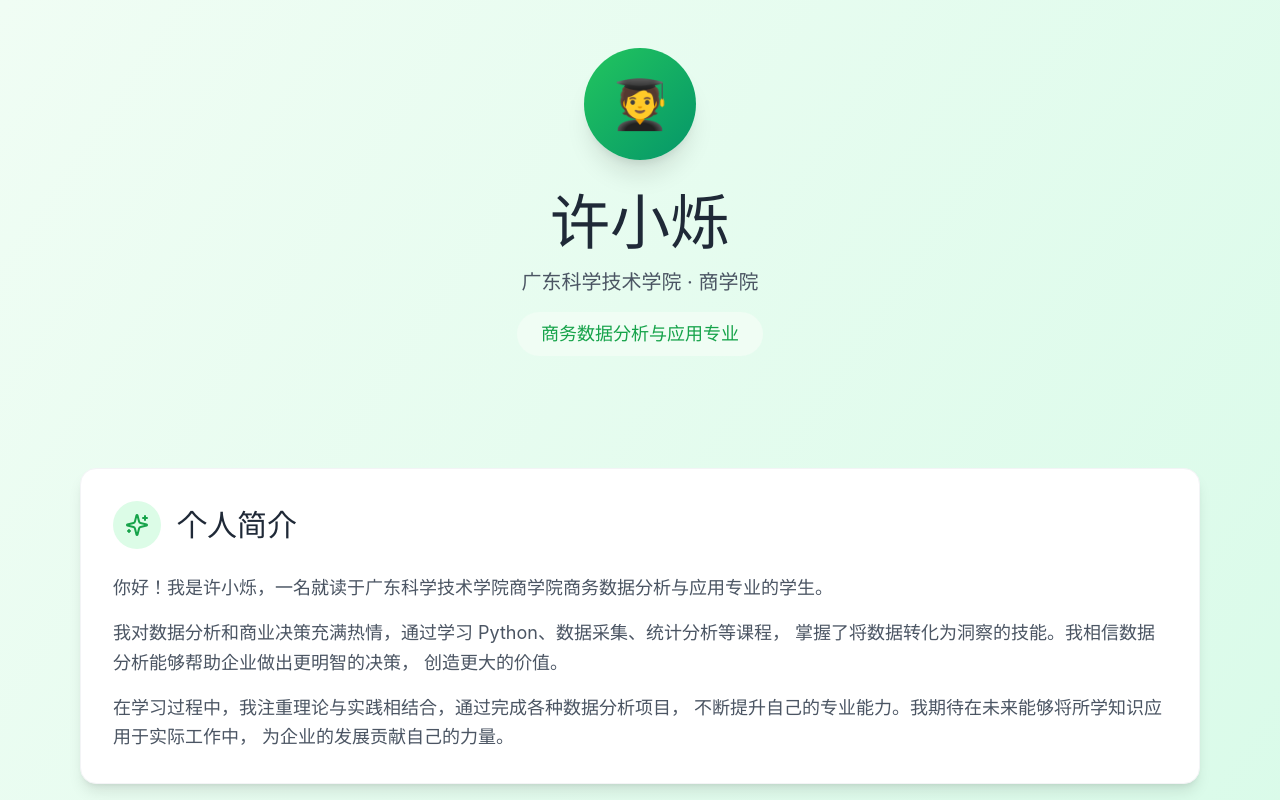
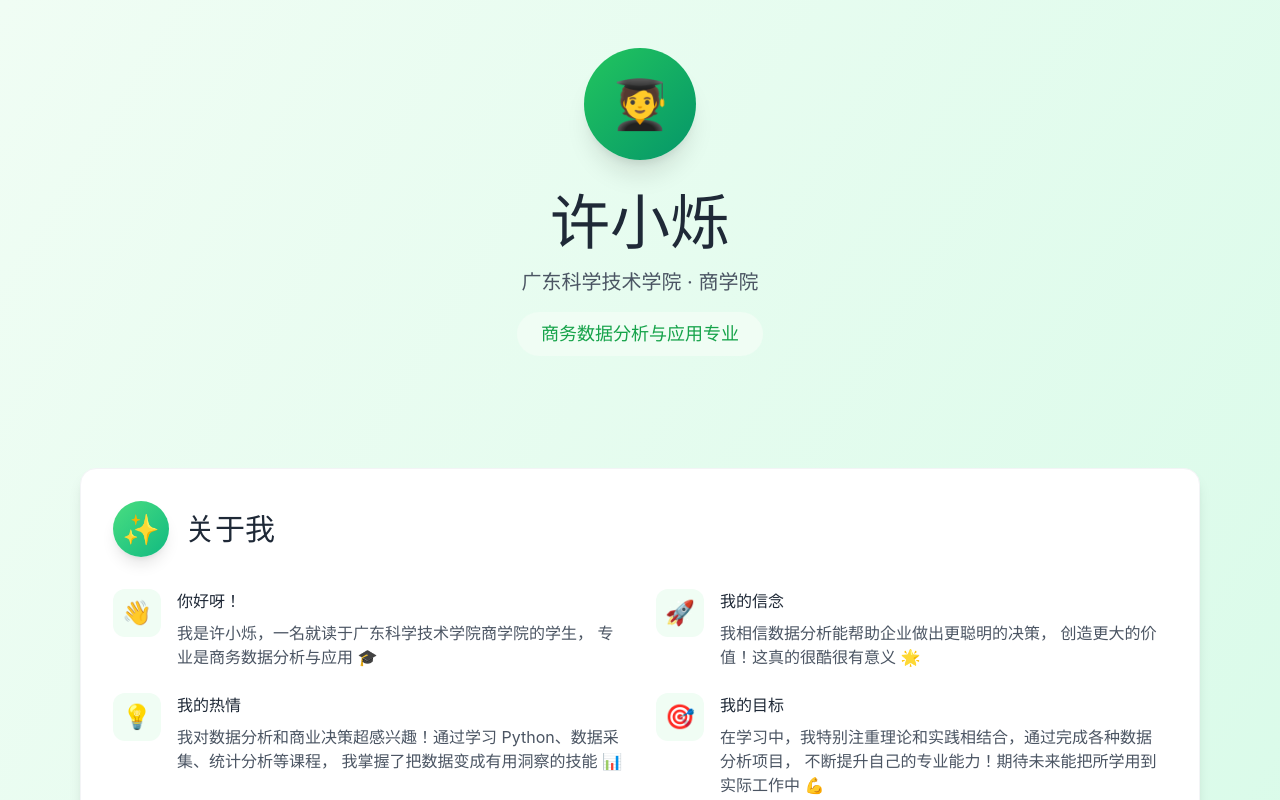
Before and after one commit to mie-cloud/mie-, a React (Vite) app: page / in a window 1280 px wide. Shown: the top 800 px of the page. Built offline with nearby package versions, Linux system fonts and the light colour scheme.

Commit message:
让个人简介更有趣，添加可爱插图

```diff
--- a/src/pages/Home.tsx
+++ b/src/pages/Home.tsx
@@ -29,26 +29,77 @@ export default function Home() {
 
         {/* 个人简介 */}
         <div className="bg-white rounded-2xl shadow-lg p-8 mb-12 border border-gray-100">
-          <div className="flex items-center mb-6">
-            <div className="w-12 h-12 bg-green-100 rounded-full flex items-center justify-center mr-4">
-              <Sparkles className="w-6 h-6 text-green-600" />
+          <div className="flex items-center mb-8">
+            <div className="w-14 h-14 bg-gradient-to-br from-green-400 to-emerald-500 rounded-full flex items-center justify-center mr-4 shadow-lg">
+              <span className="text-3xl">✨</span>
             </div>
-            <h2 className="text-3xl font-bold text-gray-800">个人简介</h2>
+            <h2 className="text-3xl font-bold text-gray-800">关于我</h2>
           </div>
-          <div className="space-y-4 text-gray-600 text-lg leading-relaxed">
-            <p>
-              你好！我是许小烁，一名就读于广东科学技术学院商学院商务数据分析与应用专业的学生。
-            </p>
-            <p>
-              我对数据分析和商业决策充满热情，通过学习 Python、数据采集、统计分析等课程，
-              掌握了将数据转化为洞察的技能。我相信数据分析能够帮助企业做出更明智的决策，
-              创造更大的价值。
-            </p>
-            <p>
-              在学习过程中，我注重理论与实践相结合，通过完成各种数据分析项目，
-              不断提升自己的专业能力。我期待在未来能够将所学知识应用于实际工作中，
-              为企业的发展贡献自己的力量。
-            </p>
+
+          <div className="grid grid-cols-1 md:grid-cols-2 gap-8">
+            <div className="space-y-6">
+              <div className="flex items-start">
+                <div className="w-12 h-12 bg-green-50 rounded-xl flex items-center justify-center mr-4 flex-shrink-0">
+                  <span className="text-2xl">👋</span>
+                </div>
+                <div>
+                  <h3 className="font-bold text-gray-800 mb-2">你好呀！</h3>
+                  <p className="text-gray-600">
+                    我是许小烁，一名就读于广东科学技术学院商学院的学生，
+                    专业是商务数据分析与应用 🎓
+                  </p>
+                </div>
+              </div>
+
+              <div className="flex items-start">
+                <div className="w-12 h-12 bg-green-50 rounded-xl flex items-center justify-center mr-4 flex-shrink-0">
+                  <span className="text-2xl">💡</span>
+                </div>
+                <div>
+                  <h3 className="font-bold text-gray-800 mb-2">我的热情</h3>
+                  <p className="text-gray-600">
+                    我对数据分析和商业决策超感兴趣！通过学习 Python、数据采集、统计分析等课程，
+                    我掌握了把数据变成有用洞察的技能 📊
+                  </p>
+                </div>
+              </div>
+            </div>
+
+            <div className="space-y-6">
+              <div className="flex items-start">
+                <div className="w-12 h-12 bg-green-50 rounded-xl flex items-center justify-center mr-4 flex-shrink-0">
+                  <span className="text-2xl">🚀</span>
+                </div>
+                <div>
+                  <h3 className="font-bold text-gray-800 mb-2">我的信念</h3>
+                  <p className="text-gray-600">
+                    我相信数据分析能帮助企业做出更聪明的决策，
+                    创造更大的价值！这真的很酷很有意义 🌟
+                  </p>
+                </div>
+              </div>
+
+              <div className="flex items-start">
+                <div className="w-12 h-12 bg-green-50 rounded-xl flex items-center justify-center mr-4 flex-shrink-0">
+                  <span className="text-2xl">🎯</span>
+                </div>
+                <div>
+                  <h3 className="font-bold text-gray-800 mb-2">我的目标</h3>
+                  <p className="text-gray-600">
+                    在学习中，我特别注重理论和实践相结合，通过完成各种数据分析项目，
+                    不断提升自己的专业能力！期待未来能把所学用到实际工作中 💪
+                  </p>
+                </div>
+              </div>
+            </div>
+          </div>
+
+          <div className="mt-8 p-6 bg-gradient-to-r from-green-50 to-emerald-50 rounded-xl border border-green-200">
+            <div className="text-center">
+              <span className="text-3xl mr-3">🌈</span>
+              <span className="text-gray-700 font-medium">让我们一起用数据创造更美好的未来吧！</span>
+              <span className="text-3xl ml-3">✨</span>
+            </div>
           </div>
         </div>
 
```
